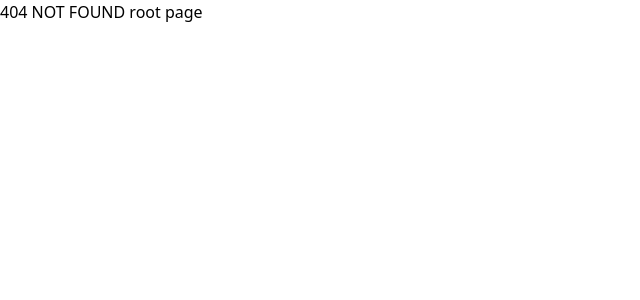
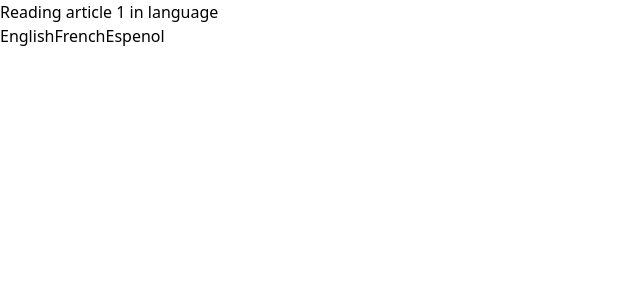
Before and after one commit to PANKAJGUSAIN/NextJS_Prep, a Next.js app: page /articles/1 in a window 1280 px wide. Before the commit this address had no page. Shown: the top 300 px of the page, without its empty margins (0-640 px from the left). Built offline with nearby package versions, Linux system fonts and the light colour scheme.

Commit message:
learned about params and searchParams

```diff
--- /dev/null
+++ b/src/app/articles/[articleid]/page.jsx
@@ -0,0 +1,17 @@
+import Link from "next/link"
+
+export default async function news(props){
+    const paramsresult = await props.params
+    const searchparamsresult = await props.searchParams
+    console.log(paramsresult , searchparamsresult)
+    return (
+        <>
+            Reading article {paramsresult.articleid} in language {searchparamsresult.lang}
+            <div>
+                <Link href={`/articles/${paramsresult.articleid}?lang=en`}>English</Link>
+                <Link href={`/articles/${paramsresult.articleid}?lang=fr`}>French</Link>
+                <Link href={`/articles/${paramsresult.articleid}?lang=es`}>Espenol</Link>
+            </div>
+        </>
+    )
+}
--- a/src/app/page.jsx
+++ b/src/app/page.jsx
@@ -6,6 +6,8 @@ export default function home () {
             <h1 className="text-3xl font-bold ">Home Page</h1>
             <h4 className="underline text-amber-900 text-2xl font-extrabold"><Link href ="/blog">Blog</Link></h4>
             <h4  className="underline text-amber-900 text-2xl font-extrabold"><Link href ="/Products">Products</Link></h4>
+            <h4  className="underline text-amber-900 text-2xl font-extrabold"><Link href ="/articles/breaking-news-123?lang=en">Read in English</Link></h4>
+            <h4  className="underline text-amber-900 text-2xl font-extrabold"><Link href ="/articles/breaking-news-123?lang=fr">Read in French</Link></h4>
         </div>
     )
 }
```
